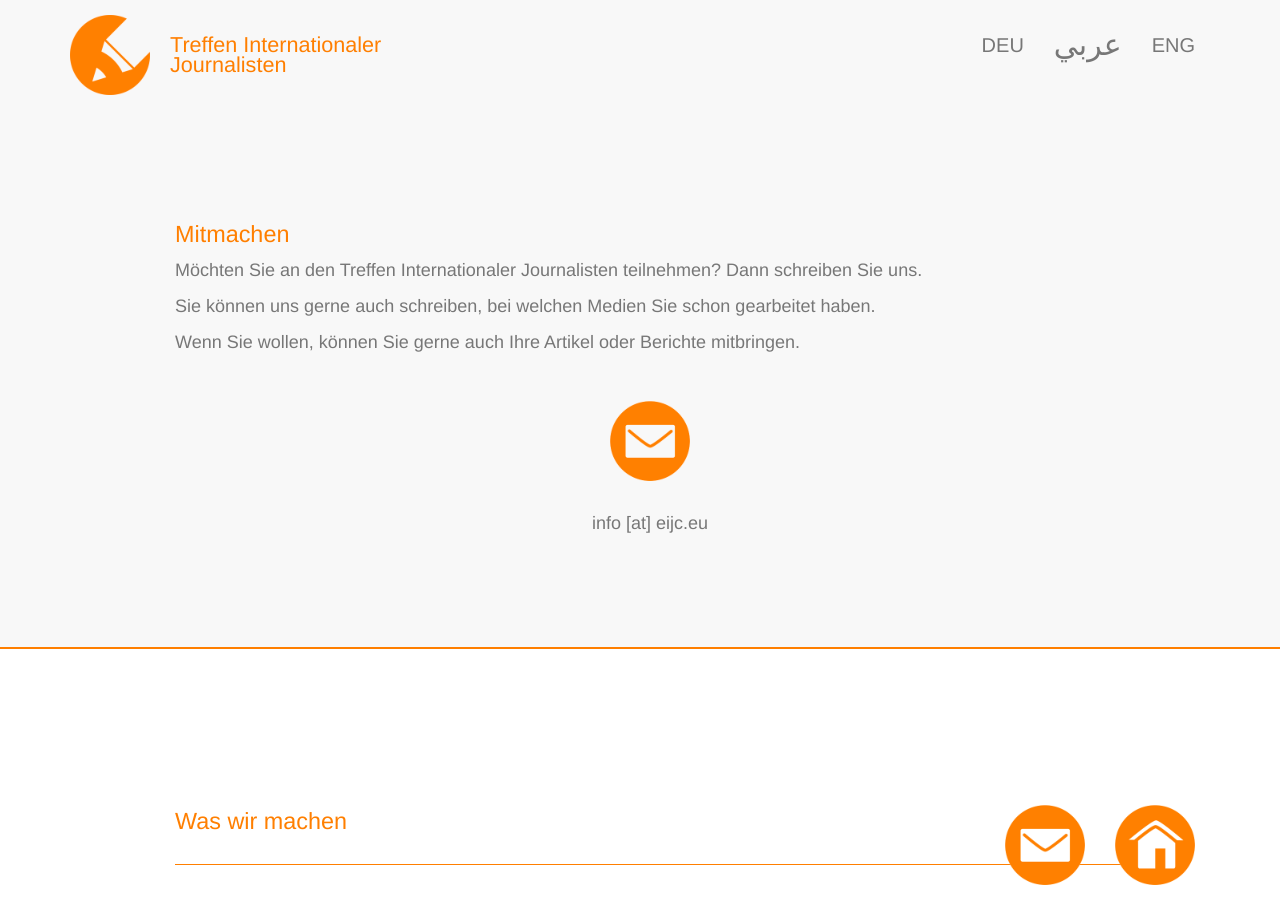
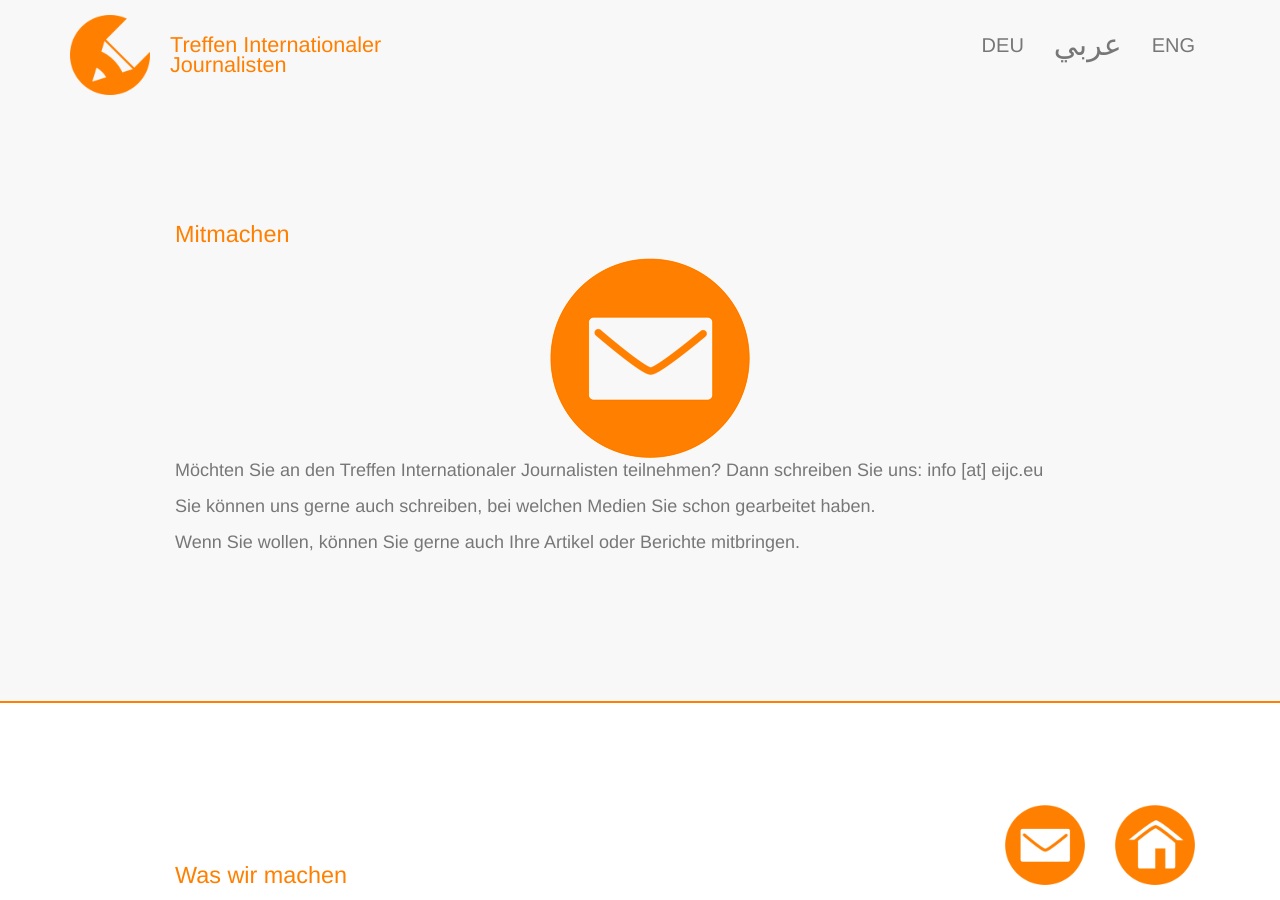
Before and after one commit to EIJC/TIJ, a Jekyll site: the page built from de.html, in a window 1280 px wide and 900 px high, scrolled down 1083 px. Built offline with Jekyll 4.4.1, drawn with Linux system fonts in a browser that asks for light colours; nearby versions of some CDN libraries.

Commit message:
Update de.html

```diff
--- a/de.html
+++ b/de.html
@@ -126,15 +126,16 @@ language: de
 <div class="section-grey">
  <div class="container-fluid">
        	<h1>Mitmachen</h1>
-       	<p class="text-justify">Möchten Sie an den Treffen Internationaler Journalisten teilnehmen? Dann schreiben Sie uns.</p>
+       		<a href="mailto:info@eijc.eu?subject=Treffen%20Internationaler%20Journalisten">
+                    	<img class="center-block" alt="Mail" src="{{ site.base_url }}/images/mail-transparent.png" title="Mail" style="max-width: auto; max-height: 200px;" />
+                </a>
+       	<p class="text-justify">Möchten Sie an den Treffen Internationaler Journalisten teilnehmen? Dann schreiben Sie uns: info [at] eijc.eu</p>
        	<p class="text-justify">Sie können uns gerne auch schreiben, bei welchen Medien Sie schon gearbeitet haben.</p>
        	<p class="text-justify">Wenn Sie wollen, können Sie gerne auch Ihre Artikel oder Berichte mitbringen.</p>
        	<p>&nbsp;</p>
 
-    		<a href="mailto:info@eijc.eu?subject=Treffen%20Internationaler%20Journalisten">
-                    	<img class="center-block" alt="Mail" src="{{ site.base_url }}/images/mail-transparent.png" title="Mail" style="max-width: 80px; max-height: 80px; margin-bottom:30px;" />
-                </a>
-                	<p class="text-center">info [at] eijc.eu</p>
+
+
 
  </div>
 </div>
```
